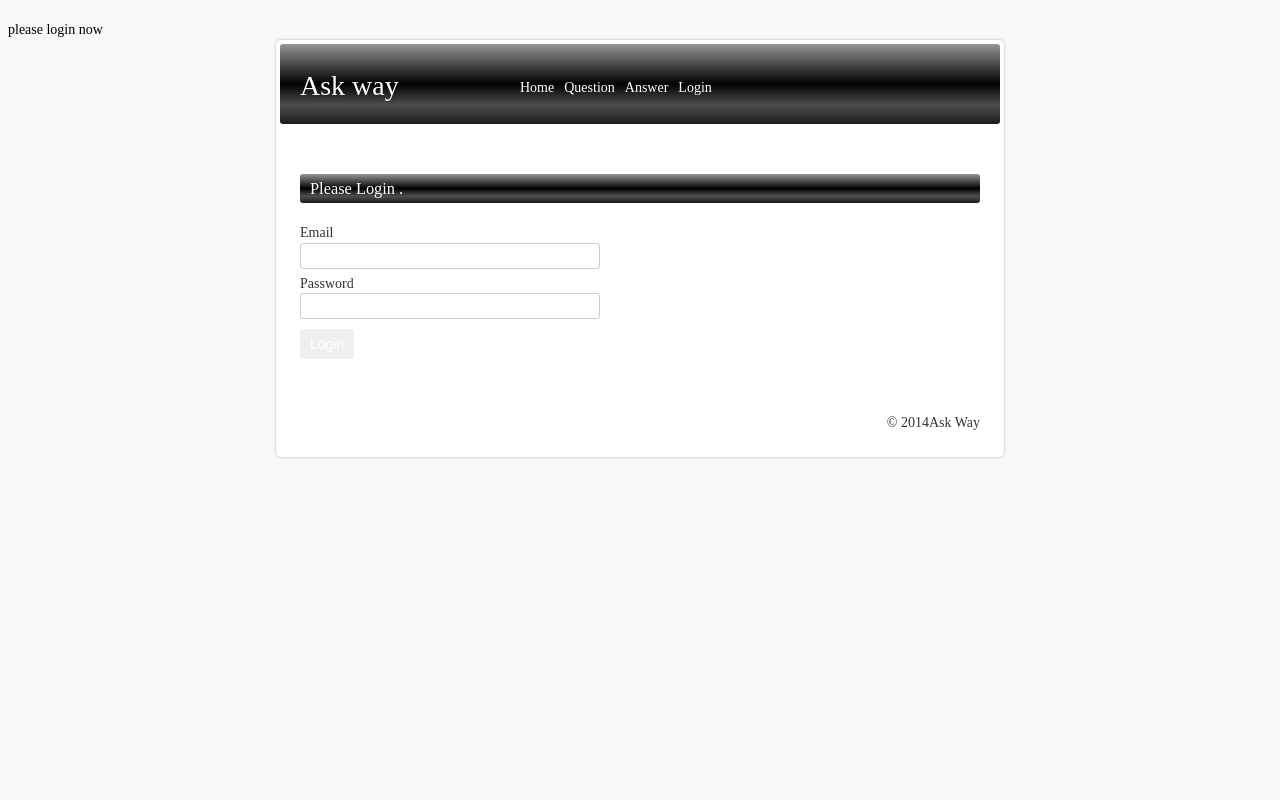
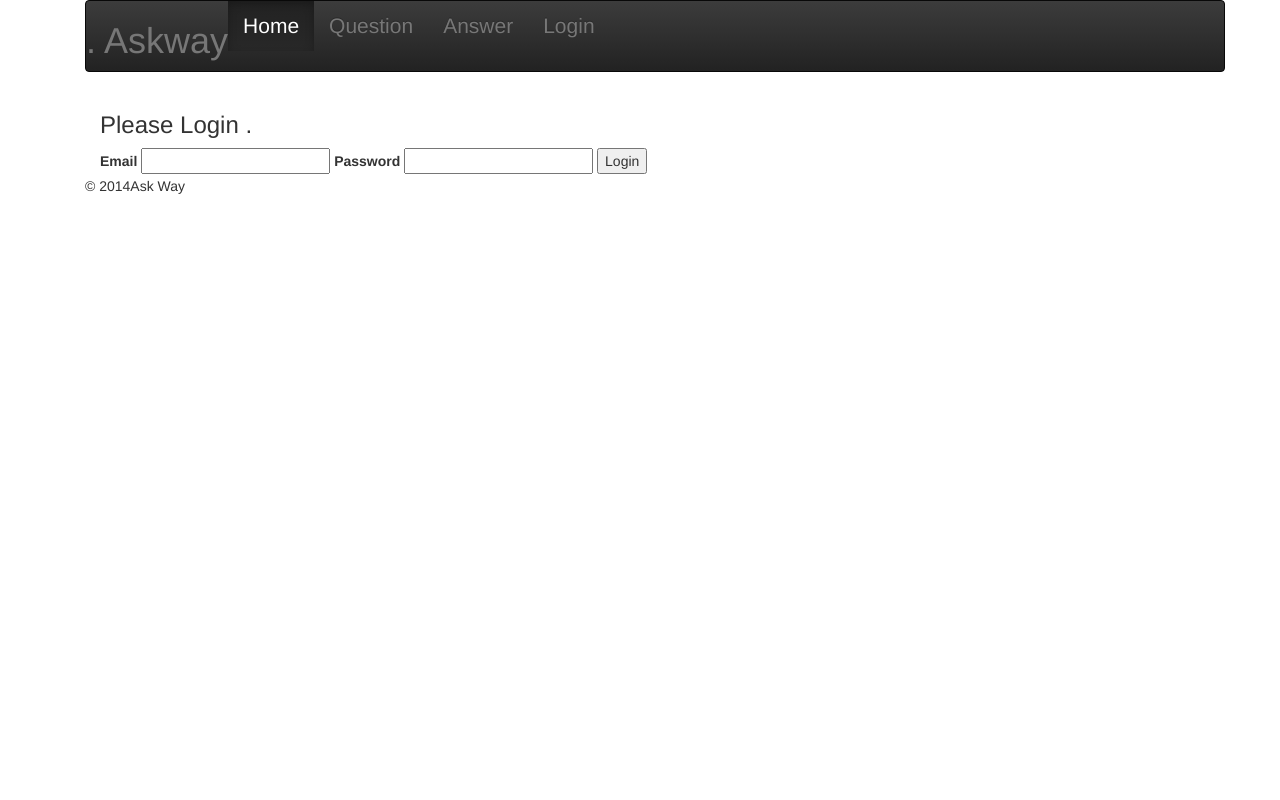
Before and after one commit to kalatrack/testing, a CodeIgniter app: page /index.php/users/login in a window 1280 px wide. Run offline with CodeIgniter, Linux system fonts and the light colour scheme; some web fonts are replaced.

```diff
--- a/application/controllers/questions.php
+++ b/application/controllers/questions.php
@@ -14,7 +14,7 @@
 		public function add(){
 			if(count($_POST)){
 					$this->question_model->insert();
-					redirect('questions/listing');s
+					redirect('questions/listing');
 			}
 				$this->load_view('questions/add');
 		}
@@ -32,6 +32,7 @@
 
 		}
 		public function listing(){
+			$this-
 			$this->data['questions'] = $this->question_model->get_with_users();
 			$this->load_view('questions/listing',$this->data);
 
--- a/application/controllers/users.php
+++ b/application/controllers/users.php
@@ -39,7 +39,6 @@
 			}
 
 			//TODO set up subview & load layout
-			echo 'please login now';
 			$this->load_view('users/login');
 		}
 		public function logout(){
--- a/application/views/layouts/layout.php
+++ b/application/views/layouts/layout.php
@@ -2,26 +2,37 @@
 <html lang="en">
 <head>
 	<meta charset="UTF-8">
-	<title>Ask way</title>
-	<link rel="stylesheet" href="<?php  echo site_url('style.css');?>" type="text/css">
+	<title>Askway</title>
+	<!-- <link rel="stylesheet" href="<?php  echo site_url('style.css');?>" type="text/css"> -->
+	<link rel="stylesheet" href="<?php  echo site_url('css/bootstrap.css');?>" type="text/css">
+	<link rel="stylesheet" href="<?php  echo site_url('css/theme1-bootstrap.css');?>" type="text/css">
 </head>
 <body>
 	<div class="container">
-		<header class="highlight">
-			<h1><a href="<?php echo site_url() ?>">Ask way</a></h1>
-			<ul class="nav">
-				<li><a href="<?php echo site_url(); ?>">Home</a></li>
-				<li><a href="<?php echo site_url('questions/listing'); ?>">Question</a></li>
-				<li><a href="#">Answer</a></li>
-				<li><?php echo $this->ion_auth->logged_in()== true ? '<a href="'.site_url('users/logout').'">Logout</a>' : '<a href="'.site_url('users/login').'">Login</a>'; ?></li>
-			</ul>
+		<header class="container">
+			<div class="navbar navbar-inverse">
+			<div class="navbar-header">
+			     <h1><a href="<?php echo site_url() ?>"  class="text-muted">.   Askway</a></h1>
+			</div>
+						<ul class="nav navbar-nav">
+							<li class="nav active"><a href="<?php echo site_url(); ?>" class="text-muted lead">Home</a></li>
+							<li class="nav"><a href="<?php echo site_url('questions/listing'); ?>" class="text-muted lead">Question</a></li>
+							<li class="nav"><a href="#" class="text-muted lead">Answer</a></li>
+							<li class="nav"><?php echo $this->ion_auth->logged_in()== true ? '<a href="'.site_url('users/logout').' "class="text-muted lead">Logout</a>' : '<a href="'.site_url('users/login').'" class="text-muted lead">Login</a>'; ?></li>
+						</ul>
+			</div>
 		</header>
-		<div class="main">
-			<?php echo $this->load->view($subview); ?>
+		<div class="container">
+			<div class="col-md-12"><?php echo $this->load->view($subview); ?></div>
 		</div>
-		<footer>
+		<footer class="container">
 			&copy; <?php echo date('Y'); ?>Ask Way
 		</footer>
 	</div>
+	<script>
+
+	</script>
+	<script src="js/bootstrap.js"></script>
+	<script src="js/jquery.js"></script>
 </body>
 </html>
```
